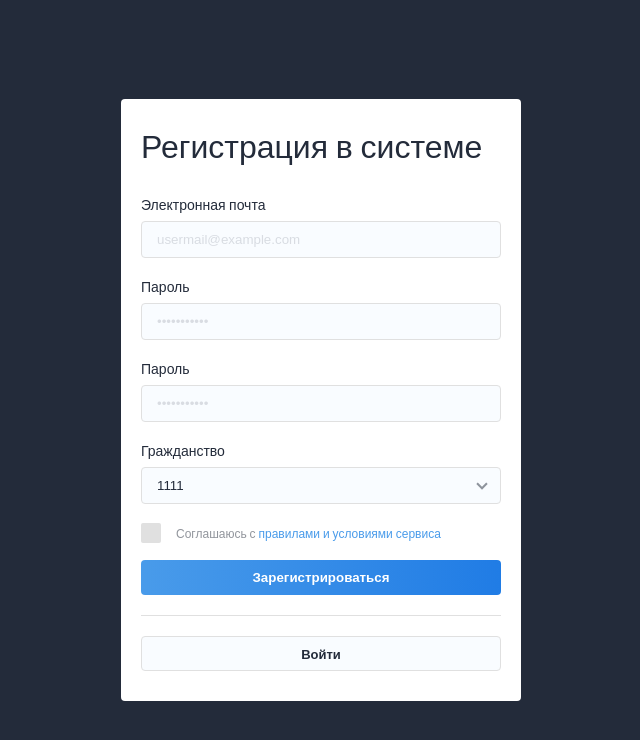
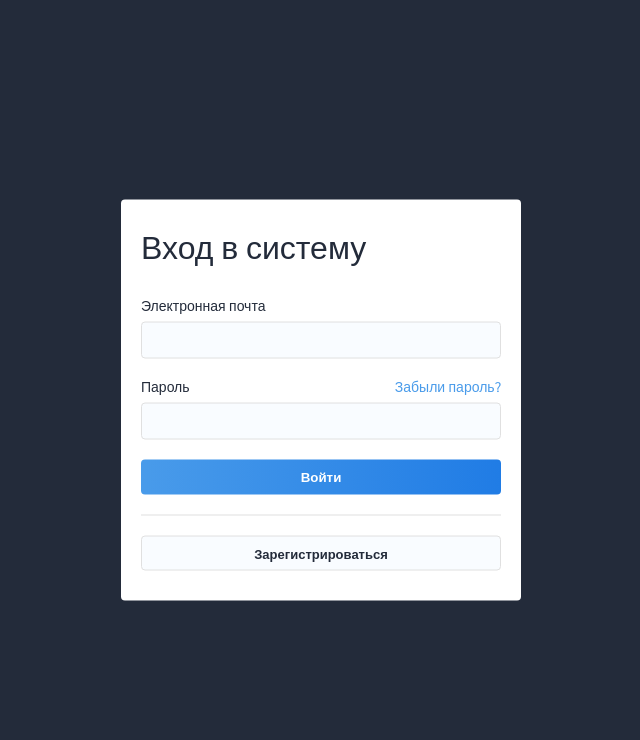
Before and after one commit to Dnddtw/s-form-handler, a React (Create React App) app: page / in a window 1280 px wide. Shown: the top 740 px of the page, without its empty margins (319-959 px from the left). Built offline with nearby package versions, Linux system fonts and the light colour scheme.

Commit message:
Input handlers

```diff
--- a/src/components/Form/FormComponents.js
+++ b/src/components/Form/FormComponents.js
@@ -1,46 +1,67 @@
 import React from 'react';
 
+const FormLabel = (props) => {
+    return <label htmlFor={`${props.name}-id`} className="form__label"> {props.children} </label>
+}
+
 const InputEmail = (props) => {
-    // const { type = "email" } = props;
-    // const { error } = { props };
-
-    // const validError = error ? props
+    const { formID, name, inputHandler } = props;
 
     return (
         <div className="form__element">
-            <label htmlFor="email-input" className="form__label"> {props.children} </label>
-            <input type="email" placeholder="usermail@example.com" className="form__input" id="email-input"/>
+            <FormLabel name={name}> {props.children} </FormLabel>
+            <input
+                type="email"
+                onChange={(event) => inputHandler(formID, { name }, event)}
+                className="form__input"
+                id={`${name}-id`}
+                name={name}
+            />
             {/* <p className={`form__error ${errorValid}`}>{errorMessage}</p> */}
         </div>
     );
-}
+};
 
 const InputPassword = (props) => {
+    const { formID, name, inputHandler } = props;
+
     return (
         <div className="form__element">
-            <label htmlFor="password" className="form__label"> {props.children} </label>
-            <input type="password" className="form__input" placeholder="•••••••••••"/>
-            {/* <p className={`form__error ${errorValid}`}>{errorMessage}</p> */}
+            <FormLabel name={name}> {props.children} </FormLabel>
+            <input
+                type="password"
+                className="form__input"
+                onChange={(event) => inputHandler(formID, { name }, event)}
+                id={`${name}-id`}
+                name={name}
+            />
         </div>
     );
-}
+};
 
 const InputPasswordWithLink = (props) => {
+    const { formID, name, inputHandler } = props;
+
     return (
         <div className="form__element">
             <div className="form__flex">
-                <label htmlFor="password" className="form__label"> {props.children} </label>
+                <FormLabel name={name}> {props.children} </FormLabel>
                 <a href="#" className="form__link">Забыли пароль?</a>
             </div>
-            <input type="password" className="form__input" id="" placeholder="•••••••••••"/>
-            {/* <p className={`form__error ${errorValid}`}>{errorMessage}</p> */}
+            <input
+                type="password"
+                className="form__input"
+                onChange={(event) => inputHandler(formID, { name }, event)}
+                id={`${name}-id`}
+                name={name}
+            />
         </div>
     );
-}
+};
 
 const FormTitle = (props) => {
     return <h1 className="form__title">{props.children}</h1>
-}
+};
 
 const FormSubmitButton = (props) => {
     return (
@@ -48,7 +69,7 @@ const FormSubmitButton = (props) => {
             <button className="form__submit">{props.children}</button>
         </div>
     );
-}
+};
 
 const FormAdditional = (props) => {
     return (
@@ -56,7 +77,7 @@ const FormAdditional = (props) => {
             <div className="popup__link">{props.children}</div>
         </div>
     );
-}
+};
 
 const FormSelect = (props) => {
     return (
@@ -72,7 +93,7 @@ const FormSelect = (props) => {
             {/* <p className={`form__error ${errorValid}`}>{errorMessage}</p> */}
         </div>
     );
-}
+};
 
 const FormTermOfUse = (props) => {
     return (
@@ -83,7 +104,7 @@ const FormTermOfUse = (props) => {
             </label>
         </div>
     );
-}
+};
 
 export {
     InputEmail,
--- a/src/components/Form/Forms.js
+++ b/src/components/Form/Forms.js
@@ -10,14 +10,34 @@ import {
     FormSelect } from './FormComponents';
 
 class FormSignin extends Component {
+    constructor(props) {
+        super(props);
+    }
+
     render() {
+        const { formID, inputHandler } = this.props;
+
         return (
             <div className="form form__container">
                 <form className="form__sign-in">
                     <FormTitle>Вход в систему</FormTitle>
-                    <InputEmail>Электронная почта</InputEmail>
-                    <InputPasswordWithLink>Пароль</InputPasswordWithLink>
+
+                    <InputEmail
+                        inputHandler={inputHandler}
+                        formID={formID}
+                        name="email">
+                        Электронная почта
+                    </InputEmail>
+
+                    <InputPasswordWithLink
+                        inputHandler={inputHandler}
+                        formID={formID}
+                        name="password">
+                        Пароль
+                    </InputPasswordWithLink>
+
                     <FormSubmitButton>Войти</FormSubmitButton>
+
                     <FormAdditional>Зарегистрироваться</FormAdditional>
                 </form>
             </div>
@@ -26,17 +46,45 @@ class FormSignin extends Component {
 };
 
 class FormSignup extends Component {
+    constructor(props) {
+        super(props);
+    }
+
     render() {
+        const { formID, inputHandler } = this.props;
+
         return (
             <div className="form form__container">
                 <form className="form__sign-up">
                     <FormTitle>Регистрация в системе</FormTitle>
-                    <InputEmail>Электронная почта</InputEmail>
-                    <InputPassword>Пароль</InputPassword>
-                    <InputPassword>Пароль</InputPassword>
+
+                    <InputEmail
+                        inputHandler={inputHandler}
+                        formID={formID}
+                        name="email">
+                        Электронная почта
+                    </InputEmail>
+
+                    <InputPassword
+                        inputHandler={inputHandler}
+                        formID={formID}
+                        name="password">
+                        Пароль
+                    </InputPassword>
+
+                    <InputPassword
+                        inputHandler={inputHandler}
+                        formID={formID}
+                        name="repeatPassword">
+                        Повторите пароль
+                    </InputPassword>
+
                     <FormSelect>Гражданство</FormSelect>
+
                     <FormTermOfUse>Соглашаюсь с <a href="#" className="text-blue">правилами и условиями сервиса</a></FormTermOfUse>
+
                     <FormSubmitButton>Зарегистрироваться</FormSubmitButton>
+
                     <FormAdditional>Войти</FormAdditional>
                 </form>
             </div>
--- a/src/components/Form/index.js
+++ b/src/components/Form/index.js
@@ -2,11 +2,32 @@ import React, { Component } from 'react';
 import { FormSignin, FormSignup } from './Forms';
 
 class Form extends Component {
+    constructor(props) {
+        super(props);
+        this.state = {};
+    }
+
+    inputHandler = (id, element, event) => {
+        this.setState({
+            [id]: {
+                ...this.state[id],
+                [element.name]: event.target.value
+            }
+        }, () => { console.log(this.state); });
+    }
+
     render() {
         return (
             <div className="wrapper">
-                <FormSignup />
-                {/* <FormSignin /> */}
+                {/* <FormSignup
+                    formID="signup"
+                    inputHandler={this.inputHandler}
+                /> */}
+
+                <FormSignin
+                    formID="signin"
+                    inputHandler={this.inputHandler}
+                />
             </div>
         );
     }
```
